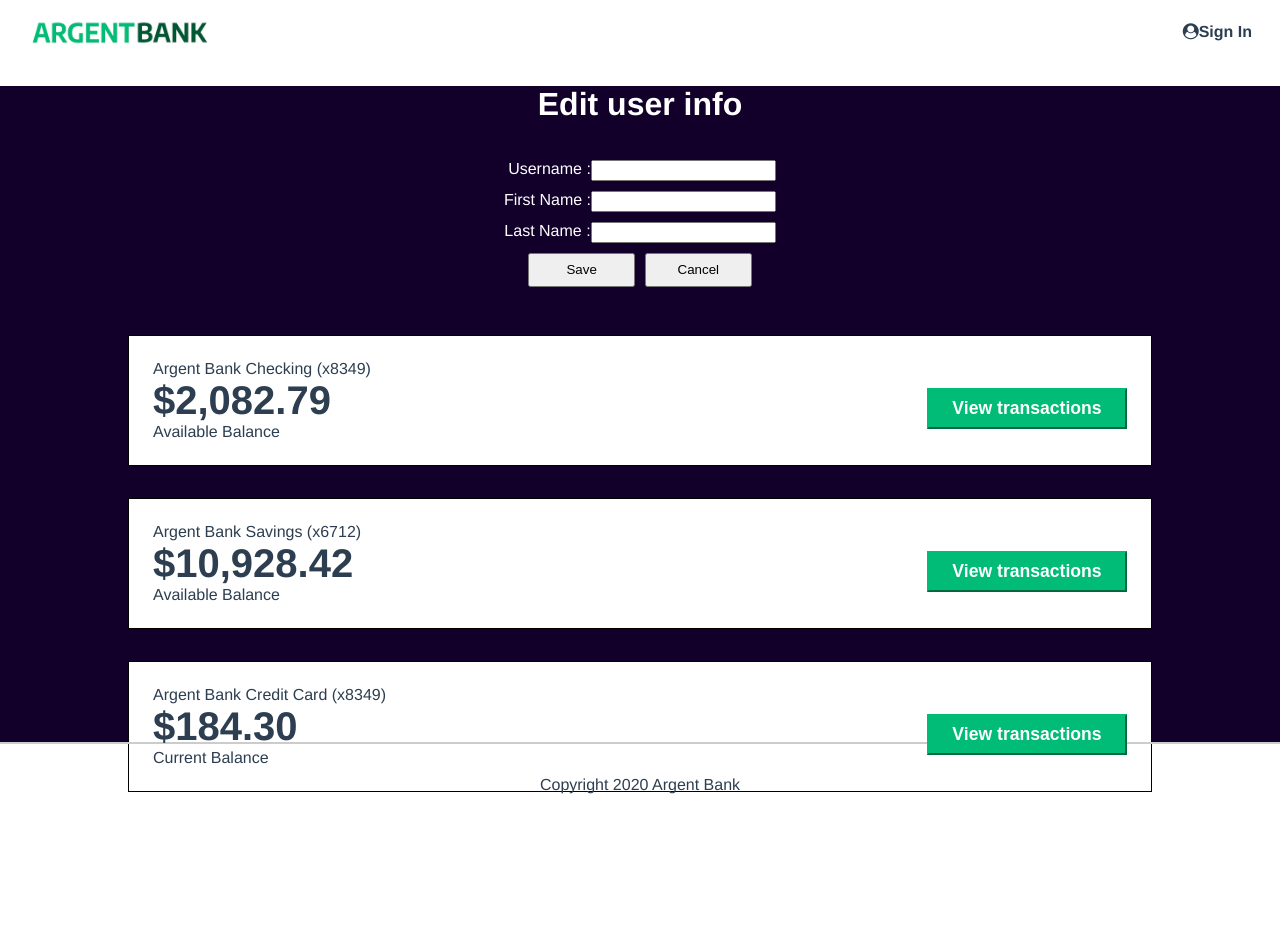
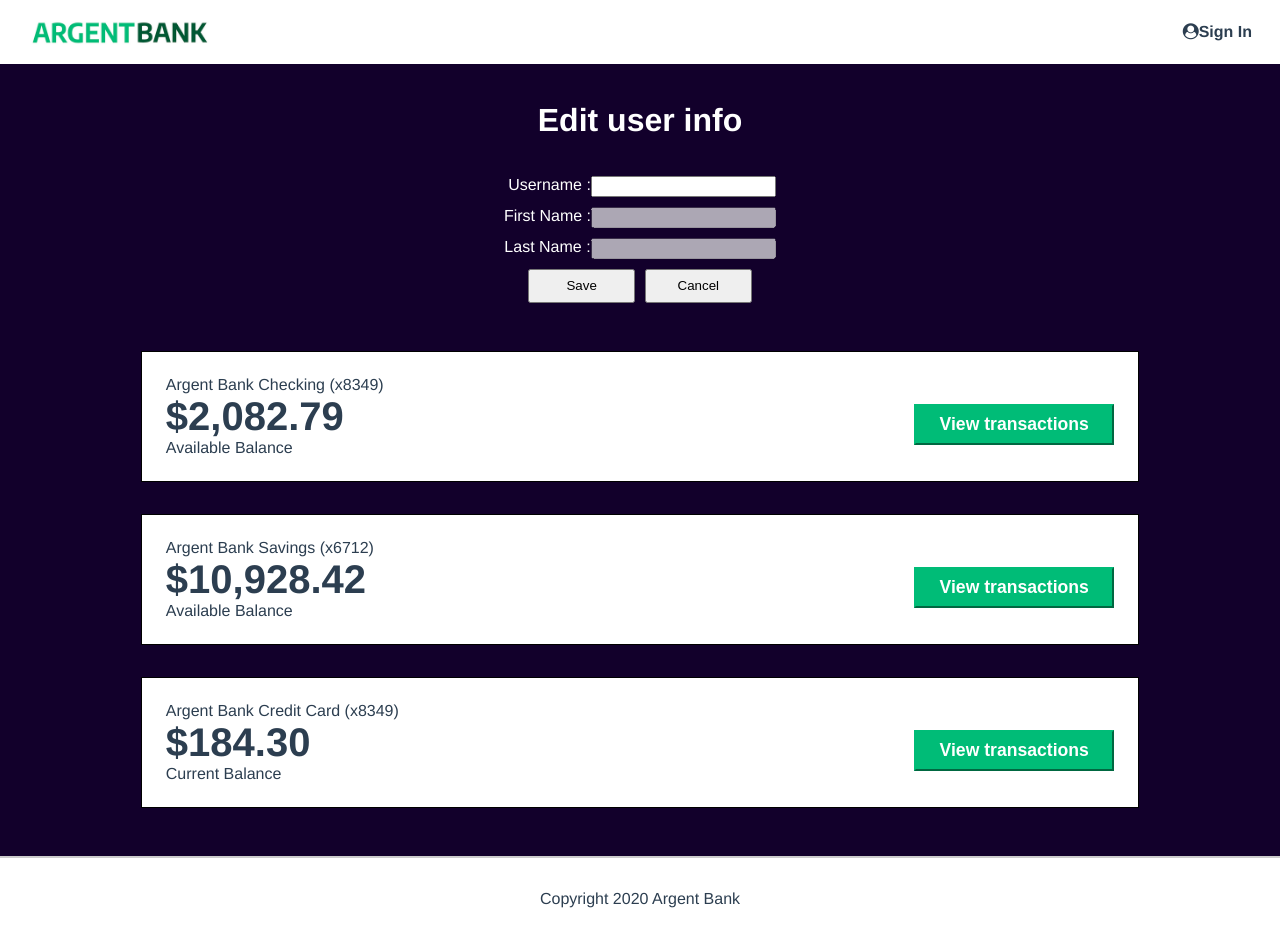
Before and after one commit to DoomZyx/ArgentBank, a React (Vite) app in the folder Frontend/: page /user-page in a window 1280 px wide. Both pictures are taken after a click on the button "Edit Name". Before the commit the page ends 818 px from the top, so only its background shows below. Built offline with nearby package versions, Linux system fonts and the light colour scheme.

Commit message:
Stylisation + désactivation des inputs

```diff
--- a/Frontend/src/main.scss
+++ b/Frontend/src/main.scss
@@ -20,7 +20,7 @@ body {
 
 .bg-dark {
  background-color: #12002b;
- height: 82vh;
+ padding: 1rem;
 }
 
 .sr-only {
@@ -115,6 +115,7 @@ body {
 }
 
 @media (min-width: 920px) {
+
  .hero {
    height: 400px;
    background-position: 0% 33%;
--- a/Frontend/src/pages/Users/users.jsx
+++ b/Frontend/src/pages/Users/users.jsx
@@ -59,12 +59,12 @@ function UserPage() {
 
                 <div className="firstname-field">
                   <label htmlFor="name">First Name :</label>
-                  <input type="text" id="name" />
+                  <input type="text" id="name" disabled />
                 </div>
 
                 <div className="lastname-field">
                   <label htmlFor="lastname">Last Name :</label>
-                  <input type="text" id="lastname" />
+                  <input type="text" id="lastname" disabled />
                 </div>
 
                 <div className="field-button">
```
